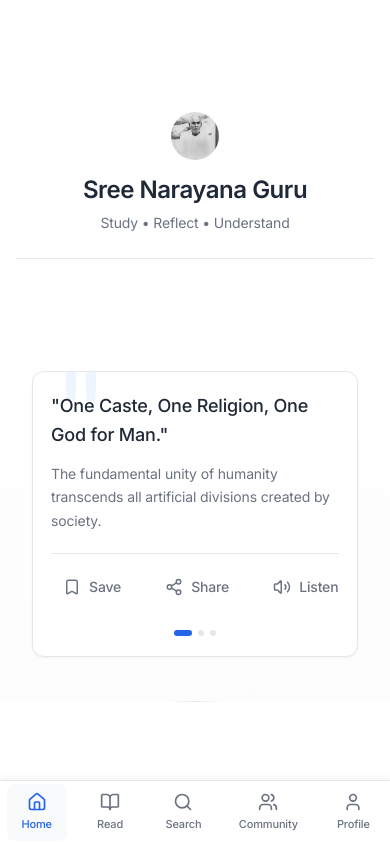
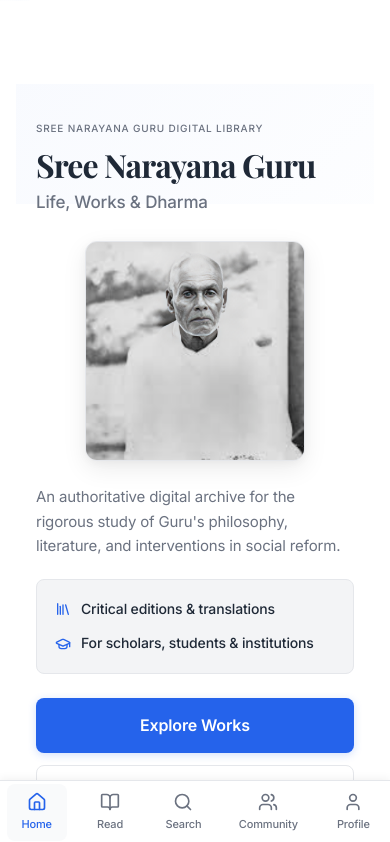
Before and after one commit to cbabi2023/anandham, a Next.js app: page / in a window 390 px wide. Shown: the top 842 px of the page. Built offline with nearby package versions, Linux system fonts and the light colour scheme.

Commit message:
Redesign mobile hero section with professional academic design

```diff
--- a/app/globals.css
+++ b/app/globals.css
@@ -1064,43 +1064,171 @@ section::before {
 /* Mobile Hero Section */
 .hero-mobile {
   display: none;
+  padding: 0;
+  background: linear-gradient(180deg, var(--background) 0%, var(--card) 100%);
+  border-bottom: 1px solid var(--border);
+  position: relative;
+  overflow: hidden;
+}
+
+.hero-mobile::before {
+  content: '';
+  position: absolute;
+  top: 0;
+  left: 0;
+  right: 0;
+  height: 120px;
+  background: linear-gradient(135deg, rgba(37, 99, 235, 0.03) 0%, rgba(59, 130, 246, 0.01) 100%);
+  pointer-events: none;
+}
+
+.hero-mobile-content {
+  position: relative;
+  z-index: 1;
+  padding: 32px 20px 28px;
+  max-width: 100%;
+}
+
+.hero-mobile-header {
+  margin-bottom: 24px;
+}
+
+.hero-mobile-eyebrow {
+  display: block;
+  font-size: 11px;
+  font-weight: 500;
+  text-transform: uppercase;
+  letter-spacing: 0.08em;
+  color: var(--muted-foreground);
+  margin-bottom: 12px;
+  font-family: var(--font-inter);
+}
+
+.hero-title-mobile {
+  font-size: 28px;
+  font-weight: 700;
+  line-height: 1.2;
+  color: var(--foreground);
+  margin: 0;
+  letter-spacing: -0.03em;
+  font-family: var(--font-playfair);
+  display: block;
+}
+
+.hero-title-mobile-accent {
+  display: block;
+  font-size: 16px;
+  font-weight: 500;
+  color: var(--muted-foreground);
+  margin-top: 6px;
+  letter-spacing: -0.01em;
+  font-family: var(--font-inter);
+}
+
+.hero-mobile-image-wrapper {
+  display: flex;
+  justify-content: center;
+  margin: 28px 0 24px;
+}
+
+.hero-mobile-image-container {
+  position: relative;
+  width: 200px;
+  height: 200px;
+  border-radius: 12px;
+  overflow: hidden;
+  box-shadow: 0 8px 24px rgba(0, 0, 0, 0.08), 0 2px 8px rgba(0, 0, 0, 0.04);
+  background: var(--secondary);
+  border: 1px solid var(--border);
+}
+
+.hero-mobile-image {
+  object-fit: cover;
+  object-position: center;
+}
+
+.hero-mobile-body {
+  text-align: left;
+}
+
+.hero-mobile-description {
+  font-size: 15px;
+  line-height: 1.6;
+  color: var(--muted-foreground);
+  margin-bottom: 20px;
+  font-weight: 400;
+}
+
+.hero-mobile-meta {
+  display: flex;
   flex-direction: column;
-  align-items: center;
-  text-align: center;
-  padding: 20px 20px 16px;
-  background-color: var(--card);
-  border-bottom: 1px solid var(--border);
-}
-
-.hero-profile-img {
-  width: 44px;
-  height: 44px;
-  border-radius: 50%;
-  overflow: hidden;
-  margin-bottom: 12px;
-  background-color: var(--secondary);
-}
-
-.hero-profile-picture {
+  gap: 12px;
+  margin-bottom: 24px;
+  padding: 16px;
+  background: var(--secondary);
+  border-radius: 8px;
+  border: 1px solid var(--border);
+}
+
+.hero-mobile-meta-item {
+  display: flex;
+  align-items: center;
+  gap: 10px;
+  font-size: 13px;
+  color: var(--foreground);
+  font-weight: 500;
+}
+
+.hero-mobile-meta-item svg {
+  color: var(--primary);
+  flex-shrink: 0;
+}
+
+.hero-mobile-actions {
+  display: flex;
+  flex-direction: column;
+  gap: 12px;
+}
+
+.btn-mobile-primary,
+.btn-mobile-secondary {
   width: 100%;
-  height: 100%;
-  object-fit: cover;
-}
-
-.hero-title-mobile {
-  font-size: 20px;
+  padding: 14px 20px;
+  border-radius: 8px;
+  font-size: 15px;
   font-weight: 600;
+  border: none;
+  cursor: pointer;
+  transition: all 0.2s ease;
+  font-family: var(--font-inter);
+  display: flex;
+  align-items: center;
+  justify-content: center;
+}
+
+.btn-mobile-primary {
+  background: var(--primary);
+  color: white;
+  box-shadow: 0 2px 8px rgba(37, 99, 235, 0.2);
+}
+
+.btn-mobile-primary:active {
+  transform: translateY(1px);
+  box-shadow: 0 1px 4px rgba(37, 99, 235, 0.2);
+}
+
+.btn-mobile-secondary {
+  background: transparent;
   color: var(--foreground);
-  margin: 0 0 4px 0;
-  font-family: var(--font-family-body);
-}
-
-.hero-tagline-mobile {
-  font-size: 14px;
-  color: var(--muted-foreground);
-  font-weight: 400;
-  margin: 0;
-}
+  border: 1.5px solid var(--border);
+}
+
+.btn-mobile-secondary:active {
+  background: var(--secondary);
+  transform: translateY(1px);
+}
+
+
 
 .hero-desktop {
   display: block;
@@ -1527,29 +1655,46 @@ section::before {
   }
 
   /* Mobile hero improvements */
-  .hero-mobile {
-    padding: 28px 20px 24px;
-    background-color: var(--card);
-    border-bottom: 1px solid var(--border);
-  }
-
-  .hero-profile-img {
-    margin-bottom: 16px;
-    width: 48px;
-    height: 48px;
+  .hero-mobile-content {
+    padding: 36px 20px 32px;
+  }
+
+  .hero-mobile-eyebrow {
+    font-size: 10px;
+    margin-bottom: 10px;
   }
 
   .hero-title-mobile {
-    font-size: 24px;
-    font-weight: 600;
-    margin-bottom: 8px;
-    letter-spacing: -0.02em;
-  }
-
-  .hero-tagline-mobile {
+    font-size: 32px;
+  }
+
+  .hero-title-mobile-accent {
+    font-size: 17px;
+    margin-top: 8px;
+  }
+
+  .hero-mobile-image-container {
+    width: 220px;
+    height: 220px;
+  }
+
+  .hero-mobile-description {
+    font-size: 15px;
+    line-height: 1.65;
+  }
+
+  .hero-mobile-meta {
+    padding: 18px;
+  }
+
+  .hero-mobile-meta-item {
     font-size: 14px;
-    color: var(--muted-foreground);
-    font-weight: 400;
+  }
+
+  .btn-mobile-primary,
+  .btn-mobile-secondary {
+    padding: 15px 24px;
+    font-size: 16px;
   }
 
   /* Better mobile spacing */
--- a/components/HeroSection.tsx
+++ b/components/HeroSection.tsx
@@ -11,18 +11,51 @@ export default function HeroSection() {
       <div className="container">
         {/* Mobile Layout */}
         <div className="hero-mobile">
-          <div className="hero-profile-img">
-            <Image
-              src="/abcguru.png"
-              alt="Sree Narayana Guru"
-              width={44}
-              height={44}
-              className="hero-profile-picture"
-              priority
-            />
+          <div className="hero-mobile-content">
+            <div className="hero-mobile-header">
+              <span className="hero-mobile-eyebrow">{t("hero.eyebrow")}</span>
+              <h1 className="hero-title-mobile">
+                {t("hero.title")}
+                <span className="hero-title-mobile-accent">{t("hero.subtitle")}</span>
+              </h1>
+            </div>
+
+            <div className="hero-mobile-image-wrapper">
+              <div className="hero-mobile-image-container">
+                <Image
+                  src="/abcguru.png"
+                  alt="Sree Narayana Guru"
+                  fill
+                  className="hero-mobile-image"
+                  priority
+                  sizes="(max-width: 768px) 280px"
+                  quality={90}
+                />
+              </div>
+            </div>
+
+            <div className="hero-mobile-body">
+              <p className="hero-mobile-description">
+                {t("hero.description")}
+              </p>
+
+              <div className="hero-mobile-meta">
+                <div className="hero-mobile-meta-item">
+                  <Library size={16} />
+                  <span>{t("hero.meta.critical")}</span>
+                </div>
+                <div className="hero-mobile-meta-item">
+                  <GraduationCap size={16} />
+                  <span>{t("hero.meta.scholars")}</span>
+                </div>
+              </div>
+
+              <div className="hero-mobile-actions">
+                <button className="btn-mobile-primary">{t("hero.btn.explore")}</button>
+                <button className="btn-mobile-secondary">{t("hero.btn.learn")}</button>
+              </div>
+            </div>
           </div>
-          <h1 className="hero-title-mobile">{t("hero.title")}</h1>
-          <p className="hero-tagline-mobile">{t("hero.tagline")}</p>
         </div>
 
         {/* Desktop Layout */}
```
